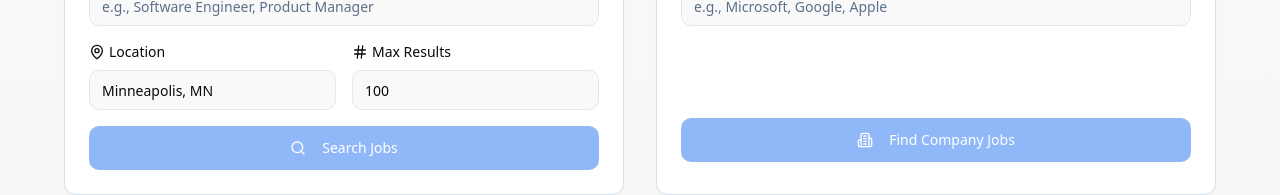
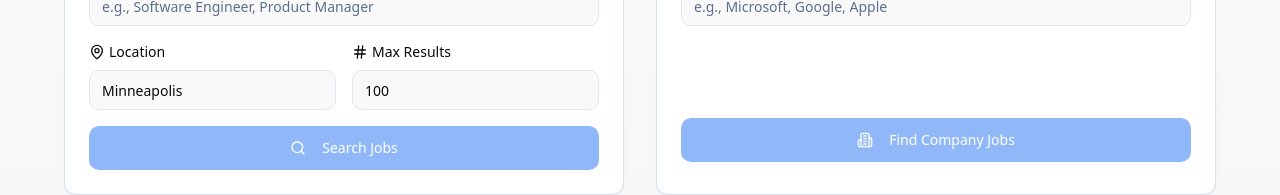
Before and after one commit to sempsonc4/hire-scout-dash, a React (Vite) app: page / in a window 1280 px wide. Shown: the part 258-453 px from the top of the page. Built offline with nearby package versions, Linux system fonts and the light colour scheme; no server answers.

Commit message:
Update Home.tsx

```diff
--- a/src/pages/Home.tsx
+++ b/src/pages/Home.tsx
@@ -35,7 +35,7 @@ const Home = () => {
   const [isLoading, setIsLoading] = useState(false);
   const [searchParams, setSearchParams] = useState({
     role: "",
-    location: "Minneapolis, MN",
+    location: "Minneapolis",
     maxResults: "100",
   });
   const [companySearch, setCompanySearch] = useState("");
```
